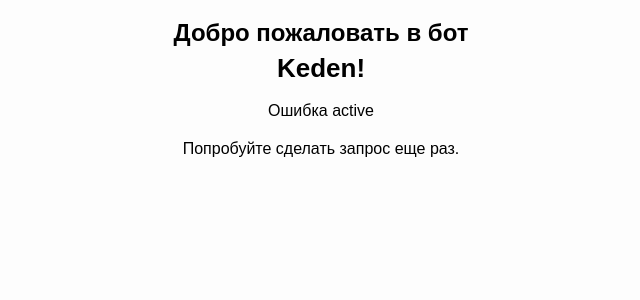
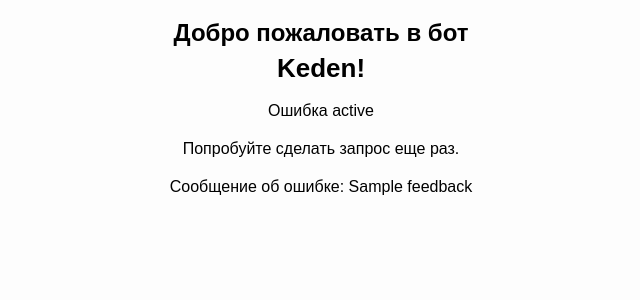
Before and after one commit to iceultanbrynza/keden-bot-backend, a Django app: template kedenwebpages/templates/kedenwebpages/error.html in a window 1280 px wide. Shown: the top 300 px of the page, without its empty margins (319-959 px from the left). Run offline with Django 5.2, Linux system fonts and the light colour scheme; the template is opened without the code that fills it: most values are stand-ins (such as "Sample title", 1, 10 or a date in 2020); some libraries are stand-ins or nearby versions.

Commit message:
fix: error handling for Moi Zayavki

```diff
--- a/kedenwebpages/templates/kedenwebpages/error.html
+++ b/kedenwebpages/templates/kedenwebpages/error.html
@@ -14,6 +14,8 @@
     <p>Ошибка {{ status }}</p>
     <p>Попробуйте сделать запрос еще раз.</p>
 
-
+    {% if feedback %}
+    <p id="feedback">Сообщение об ошибке: {{ feedback }}</p>
+    {% endif %}
 </body>
 </html>
--- a/kedenwebpages/views.py
+++ b/kedenwebpages/views.py
@@ -245,8 +245,10 @@ async def return_filled_application_form(request:HttpRequest, id:int=None):
         json_data = response.json()
         result = json_data.get('result', {})
         items = result.get('items', [])
+
         if not items:
-            return
+            return render(request, 'kedenwebpages/error.html', context={'status': 500,
+                                                                        'feedback': f'Заявление#{id} не существует/удалено.'})
         item = items[0]
         # в поле ufCrm168Text хранится ответ тех.поддержки, который нужно разпарсить
         text = item['ufCrm168Text']
```
